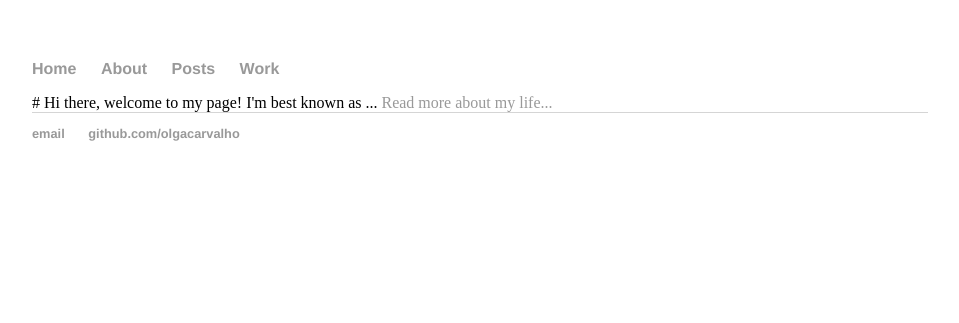
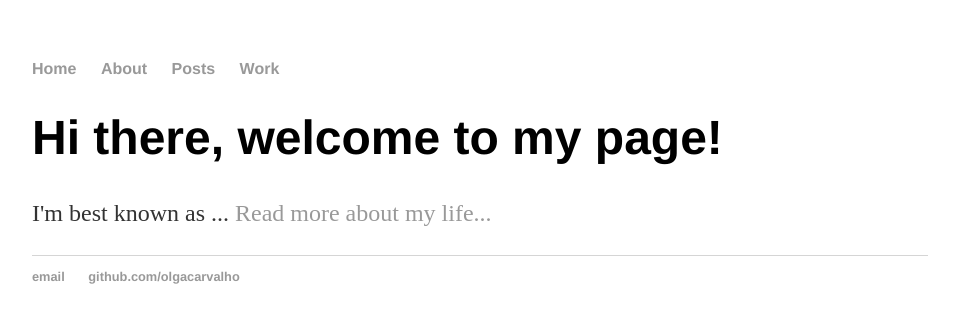
Before and after one commit to OlgaCarvalho/first_personal_website, a Jekyll site: the page built from index.html, in a window 1280 px wide. Shown: the top 323 px of the page, without its empty margins (160-1119 px from the left). Built offline with Jekyll 4.4.1, drawn with Linux system fonts in a browser that asks for light colours; part of the change alters nothing that is shown.

Commit message:
Update index.html

```diff
--- a/index.html
+++ b/index.html
@@ -1,7 +1,9 @@
 ---
 layout: default
+title: Hank Quinlan, Horrible Cop
 title: Olga Carvalho
 ---
-# Hi there, welcome to my page!
-
-I'm best known as ... <a href="/about">Read more about my life...</a>
+<div class="blurb">
+	<h1>Hi there, welcome to my page!</h1>
+	<p>I'm best known as ... <a href="/about">Read more about my life...</a></p>
+</div><!-- /.blurb -->
```
